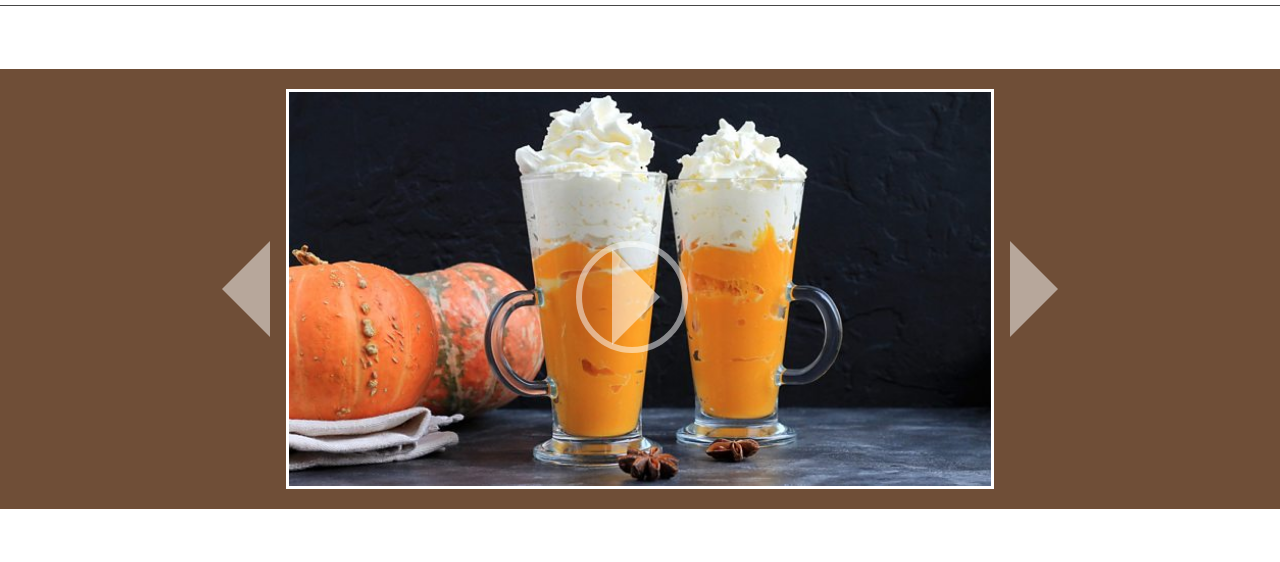
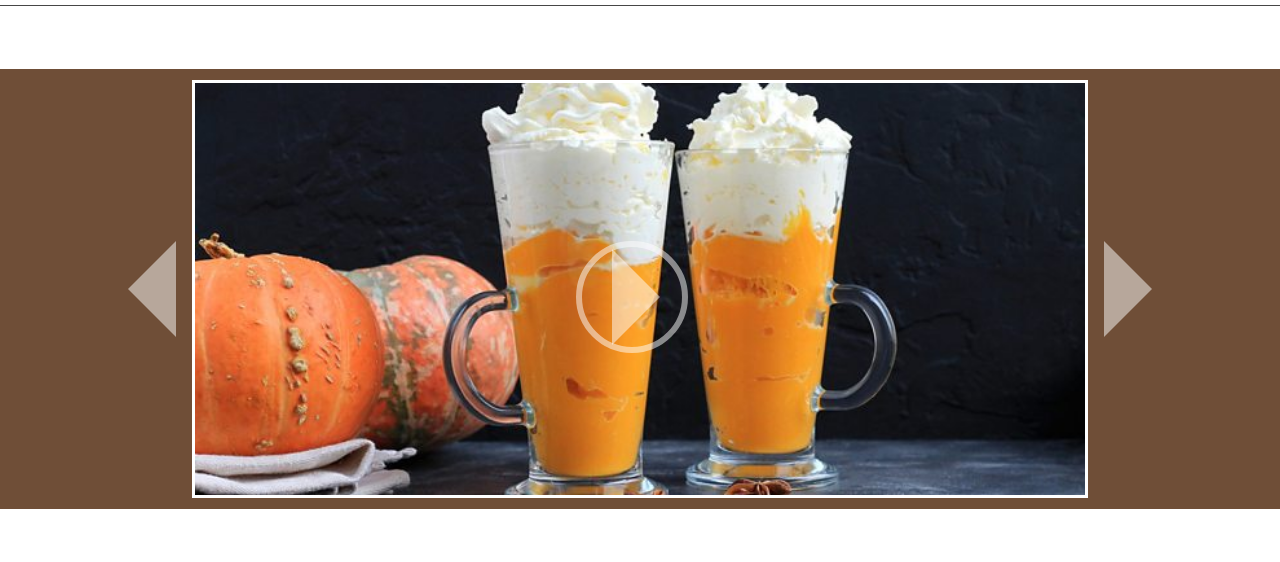
Before and after one commit to EdAncerys/landingPage, a plain HTML site: page index.html in a window 1280 px wide. Shown: the part 91-653 px from the top of the page. Drawn offline with Linux system fonts and the light colour scheme; a web font is replaced by a local one.

Commit message:
slider element height adjustment v width

```diff
--- a/styles.css
+++ b/styles.css
@@ -51,8 +51,8 @@
   background-color: rgb(111, 78, 55);
 }
 .imageSlider {
-  height: 50vh;
-  width: 100;
+  height: 95%;
+  width: 70vw;
   margin: 1rem;
 }
 .arrow, .playButton {
```
